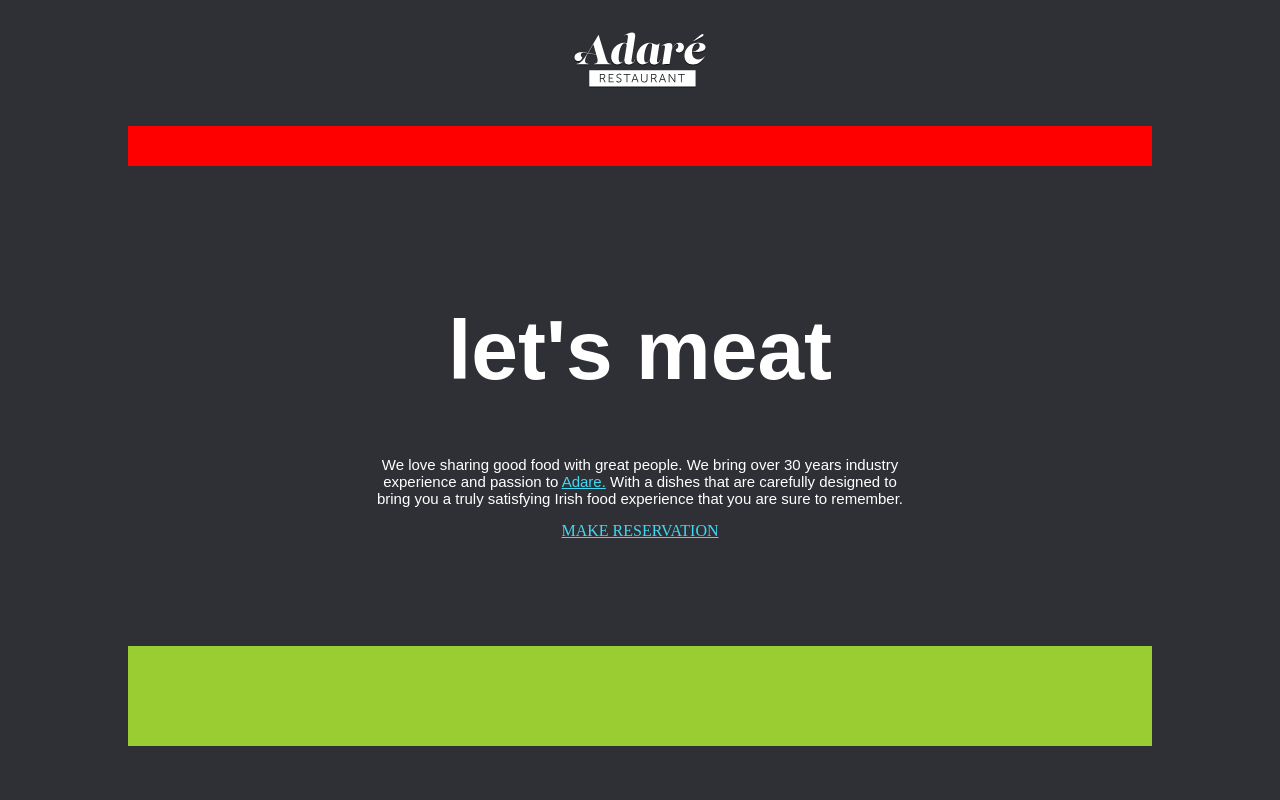
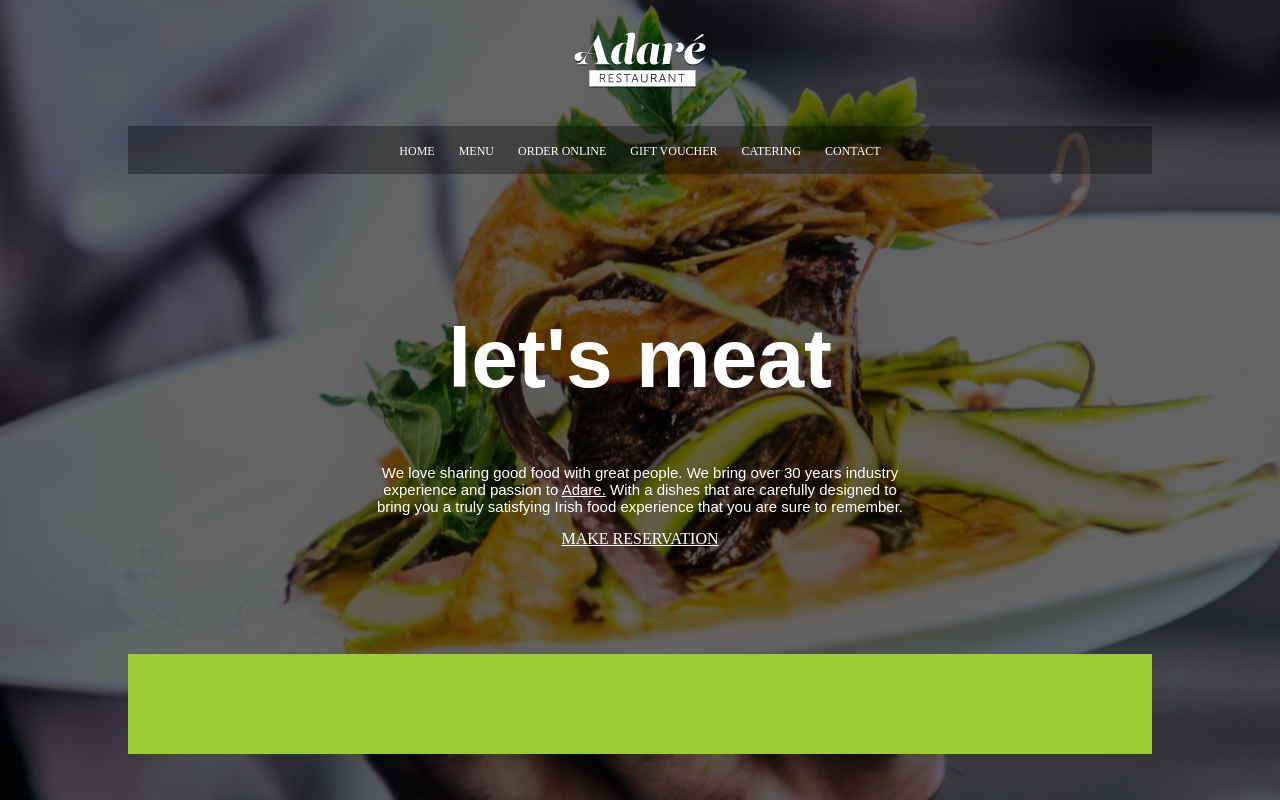
Before and after one commit to Ahmed-Nazeeh/Adare-Restuarant, a PHP site: page / in a window 1280 px wide. Run offline with PHP 8.4, Linux system fonts and the light colour scheme.

Commit message:
24 Add stretching background 25 transparent tag 26 create simple website text 27 style more than one class tag at a time compound classes. using HTML and CSS

```diff
--- a/index.html
+++ b/index.html
@@ -14,7 +14,15 @@
             <img src="images/logo-adare-restaurant.png" alt="Logo for adare restuarant">
         </header>
 
-        <nav></nav>
+        <nav>
+            <a href="#">HOME</a>
+            <a href="#">MENU</a>
+            <a href="#">ORDER ONLINE</a>
+            <a href="#">GIFT VOUCHER</a>
+            <a href="#">CATERING</a>
+            <a href="#">CONTACT</a>
+
+        </nav>
 
         <main>
             <h1>let's meat</h1>
--- a/style.css
+++ b/style.css
@@ -1,5 +1,12 @@
+html {
+    height: 100%;
+}
+
 body {
     background-color: #2f3035;
+    background-image: url(images/background-adare-restaurant.jpg);
+    background-position: center;
+    background-repeat: no-repeat;
 }
 
 .container {
@@ -13,8 +20,10 @@ header {
 }
 
 nav {
-    background-color: red;
-    height: 40px;
+    background-color: rgba(0, 0, 0, 0.338);
+    text-align: center;
+    padding-top: 15px;
+    padding-bottom: 15px;
 }
 
 main {
@@ -43,6 +52,13 @@ p {
 }
 
 a {
-    color: rgb(64, 216, 243);
+    color: rgb(255, 255, 255);
     /* text-decoration: none; */
 }
+
+nav a {
+    text-decoration: none;
+    font-size: 12px;
+   padding-right: 10px;
+   padding-left: 10px;
+}
```
Also changed, not shown: images/background-adare-restaurant.jpg (added).
